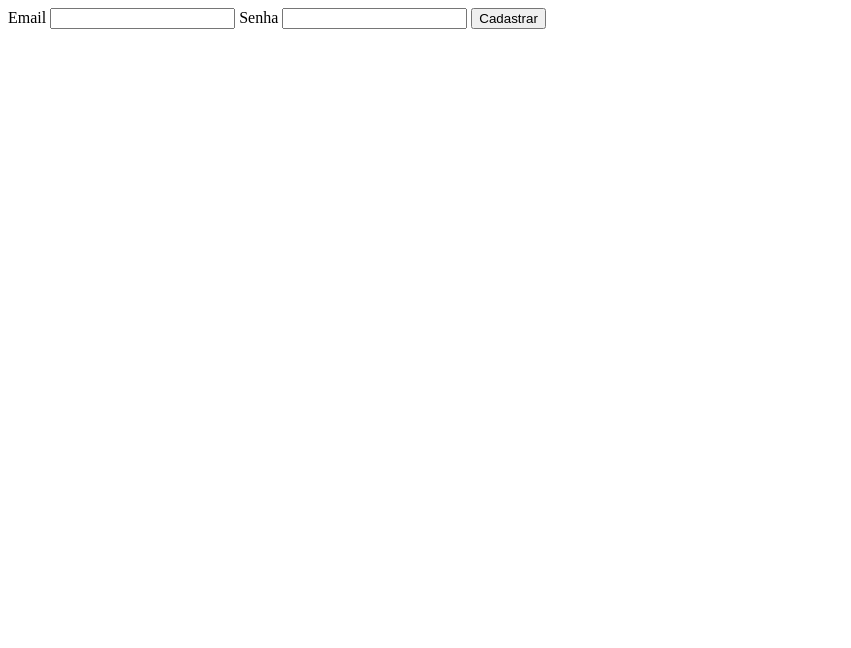
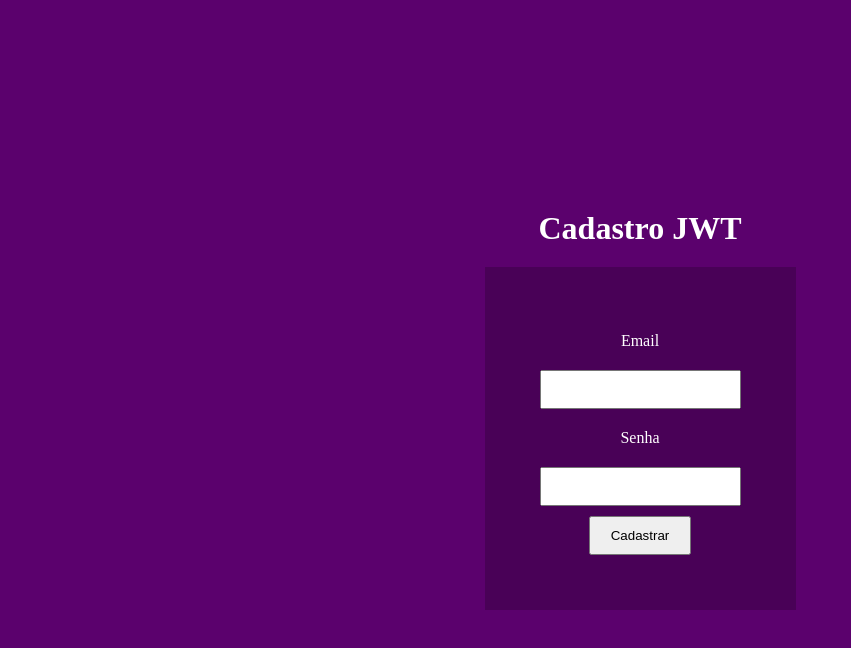
Before and after one commit to rafaneng/jwt-front, a plain HTML site: page index.html in a window 1280 px wide. Shown: the whole page, without its empty margins (0-851 px from the left). Drawn offline with Linux system fonts and the light colour scheme; a web font is replaced by a local one.

Commit message:
aplicação da estilização

```diff
--- a/css/index.css
+++ b/css/index.css
@@ -0,0 +1,38 @@
+*{
+    padding: 0px;
+    margin: 0px;
+    box-sizing: border-box;
+}
+body{
+    font-family: 'Castoro', serif;
+    color: white;
+}
+main{
+    width: 100vw;
+    height: 100vh;
+    display: flex;
+    justify-content: center;
+    align-items: center;
+    flex-direction: column;
+    background-color: rgb(91, 1, 109);
+}
+main *{
+    padding: 20px;
+}
+form{
+    background-color: rgba(0, 0, 0, 0.2);
+    color: white;
+    display: flex;
+    flex-direction: column;
+    align-items: center;
+    justify-content: center;
+
+    padding: 50px;
+}
+form *{
+    padding: 10px;
+    margin: 5px;
+}
+button{
+    padding: 10px 20px;
+}
--- a/index.html
+++ b/index.html
@@ -4,10 +4,12 @@
     <meta charset="UTF-8">
     <meta name="viewport" content="width=device-width, initial-scale=1.0">
     <link rel="stylesheet" href="./css/index.css">
+    <link href="https://fonts.googleapis.com/css2?family=Castoro:ital@0;1&display=swap" rel="stylesheet">
     <title>Cadastro JWT</title>
 </head>
 <body>
     <main>
+        <h1>Cadastro JWT</h1>
         <form action="">
             <label for="email">Email</label>
             <input type="email" name="email" id="email">
```
